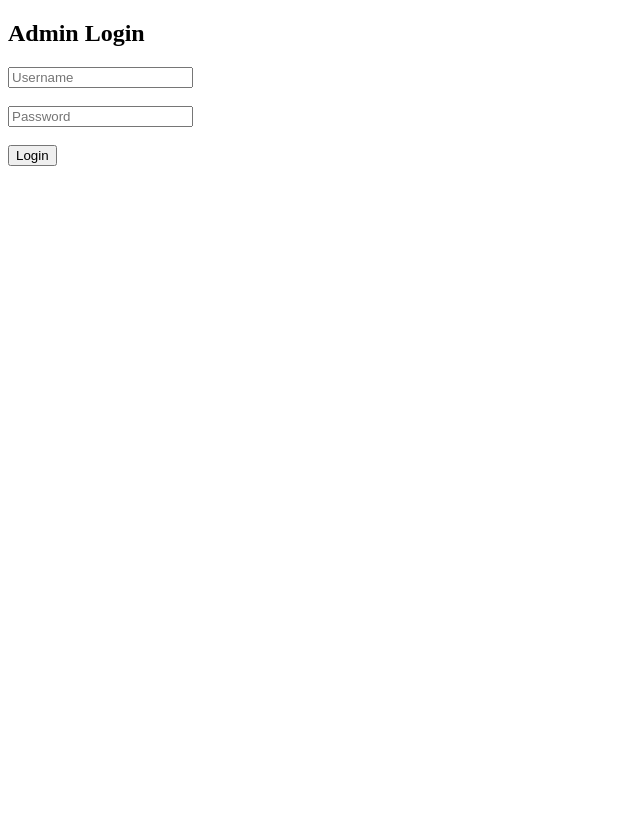
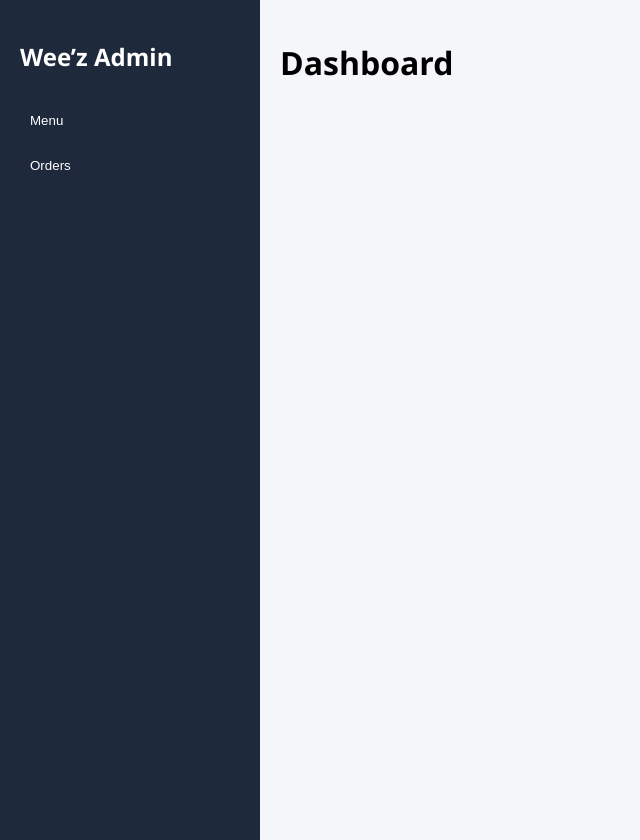
Before and after one commit to omerhacks/wee-z, a website: page public/admin.html in a window 1280 px wide. Shown: the whole page, without its empty margins (0-640 px from the left). Before the commit the page ends 800 px from the top, so only its background shows below. Drawn offline with Linux system fonts and the light colour scheme.

Commit message:
Update admin.html

```diff
--- a/public/admin.html
+++ b/public/admin.html
@@ -1,38 +1,130 @@
 <!DOCTYPE html>
 <html>
 <head>
-  <title>Admin Login</title>
+  <title>Admin Dashboard</title>
+
+  <style>
+    body {
+      margin: 0;
+      font-family: 'Segoe UI', sans-serif;
+      background: #f5f6fa;
+    }
+
+    .container {
+      display: flex;
+    }
+
+    .sidebar {
+      width: 220px;
+      background: #1e293b;
+      color: white;
+      height: 100vh;
+      padding: 20px;
+    }
+
+    .sidebar h2 {
+      margin-bottom: 30px;
+    }
+
+    .sidebar button {
+      display: block;
+      width: 100%;
+      padding: 10px;
+      margin-bottom: 10px;
+      background: transparent;
+      border: none;
+      color: white;
+      text-align: left;
+      cursor: pointer;
+    }
+
+    .sidebar button:hover {
+      background: #334155;
+    }
+
+    .main {
+      flex: 1;
+      padding: 20px;
+    }
+
+    .card {
+      background: white;
+      padding: 15px;
+      margin-bottom: 15px;
+      border-radius: 10px;
+      box-shadow: 0 2px 10px rgba(0,0,0,0.1);
+    }
+
+    .btn {
+      padding: 6px 10px;
+      border: none;
+      border-radius: 6px;
+      cursor: pointer;
+    }
+
+    .edit { background: #3b82f6; color: white; }
+    .delete { background: #ef4444; color: white; }
+
+  </style>
 </head>
+
 <body>
 
-<h2>Admin Login</h2>
+<div class="container">
 
-<input id="username" placeholder="Username"><br><br>
-<input id="password" type="password" placeholder="Password"><br><br>
+  <div class="sidebar">
+    <h2>Wee’z Admin</h2>
+    <button onclick="loadMenu()">Menu</button>
+    <button onclick="loadOrders()">Orders</button>
+  </div>
 
-<button onclick="login()">Login</button>
+  <div class="main">
+    <h1>Dashboard</h1>
+    <div id="content"></div>
+  </div>
+
+</div>
 
 <script>
-async function login() {
-  const res = await fetch('/login', {
-    method: 'POST',
-    headers: {
-      'Content-Type': 'application/json'
-    },
-    body: JSON.stringify({
-      username: document.getElementById('username').value,
-      password: document.getElementById('password').value
-    })
+async function loadMenu() {
+  const res = await fetch('/menu');
+  const data = await res.json();
+
+  let html = "<h2>Menu</h2>";
+
+  data.data.forEach(item => {
+    html += `
+      <div class="card">
+        <b>${item.name}</b> - Rs ${item.price}<br>
+        <img src="${item.image}" width="120"><br><br>
+        <button class="btn edit">Edit</button>
+        <button class="btn delete">Delete</button>
+      </div>
+    `;
   });
 
+  document.getElementById("content").innerHTML = html;
+}
+
+async function loadOrders() {
+  const res = await fetch('/admin/orders', {
+    headers: { 'x-admin-auth': sessionStorage.getItem('adminToken') }
+  });
   const data = await res.json();
 
-  if (data.success) {
-    localStorage.setItem("admin", "true");
-    window.location.href = "/dashboard.html";
-  } else {
-    alert("Invalid login");
-  }
+  let html = "<h2>Orders</h2>";
+
+  data.data.forEach(order => {
+    html += `
+      <div class="card">
+        <b>${order.customerName}</b><br>
+        Rs ${order.total}<br>
+        Status: ${order.status}
+      </div>
+    `;
+  });
+
+  document.getElementById("content").innerHTML = html;
 }
 </script>
 
```
